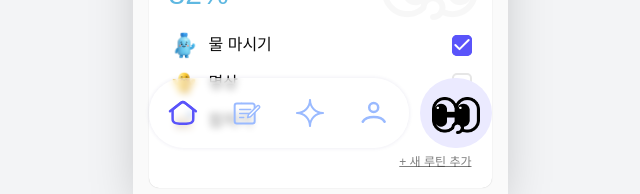
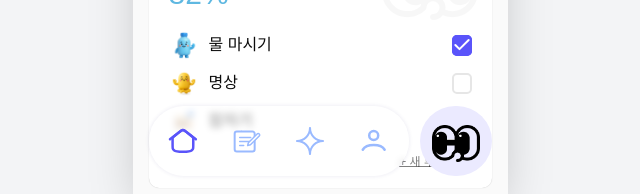
Before and after one commit to root-ryu/heai, a Next.js app: page / in a window 1280 px wide. Shown: the part 606-800 px from the top of the page, without its empty margins (320-960 px from the left). Built offline with nearby package versions, Linux system fonts and the light colour scheme.

Commit message:
Reduce bottom navigation spacing (34px->8px)

```diff
--- a/app/src/components/Layout.tsx
+++ b/app/src/components/Layout.tsx
@@ -16,7 +16,7 @@ export function Bottom() {
   const pathname = usePathname();
 
   return (
-    <div className="fixed bottom-0 left-0 right-0 content-stretch flex flex-col gap-[4px] items-center w-[375px] mx-auto bg-transparent z-50">
+    <div className="fixed bottom-0 left-0 right-0 content-stretch flex flex-col gap-[2px] items-center w-[375px] mx-auto bg-transparent z-50">
       <Gnb router={router} pathname={pathname} />
       <HomeIndicator />
     </div>
@@ -267,5 +267,5 @@ function Chat({
 }
 
 function HomeIndicator() {
-  return <div className="h-[34px] relative shrink-0 w-full"></div>;
+  return <div className="h-[8px] relative shrink-0 w-full"></div>;
 }
```
